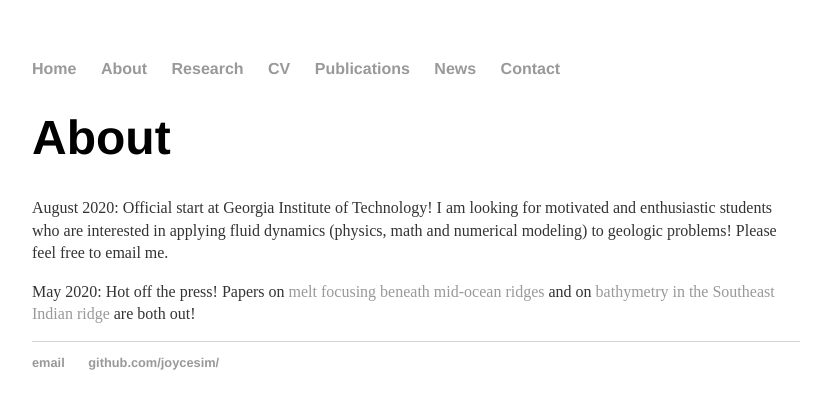
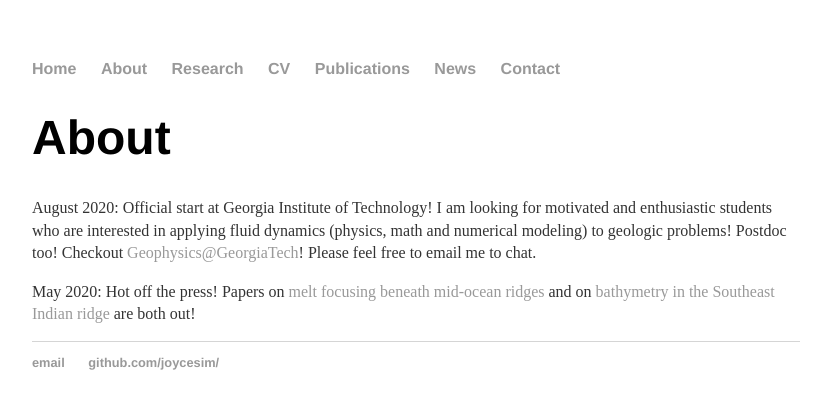
Before and after one commit to joycesim/joycesim.github.io, a Jekyll site: the page built from news/index.md, in a window 1280 px wide. Shown: the top 409 px of the page, without its empty margins (224-1041 px from the left). Built offline with Jekyll 4.4.1, drawn with Linux system fonts in a browser that asks for light colours.

Commit message:
Update index.md
Update August 2020 GT news

```diff
--- a/news/index.md
+++ b/news/index.md
@@ -4,6 +4,6 @@
 ---
 # {{page.title}}
 
-August 2020: Official start at Georgia Institute of Technology! I am looking for motivated and enthusiastic students who are interested in applying fluid dynamics (physics, math and numerical modeling) to geologic problems! Please feel free to email me.
+August 2020: Official start at Georgia Institute of Technology! I am looking for motivated and enthusiastic students who are interested in applying fluid dynamics (physics, math and numerical modeling) to geologic problems! Postdoc too! Checkout [Geophysics@GeorgiaTech](http://geophysics.eas.gatech.edu/)! Please feel free to email me to chat.
 
 May 2020: Hot off the press! Papers on [melt focusing beneath mid-ocean ridges](https://doi.org/10.1029/2020GL087349) and on [bathymetry in the Southeast Indian ridge](https://doi.org/10.1016/j.pepi.2020.106486) are both out!
```
